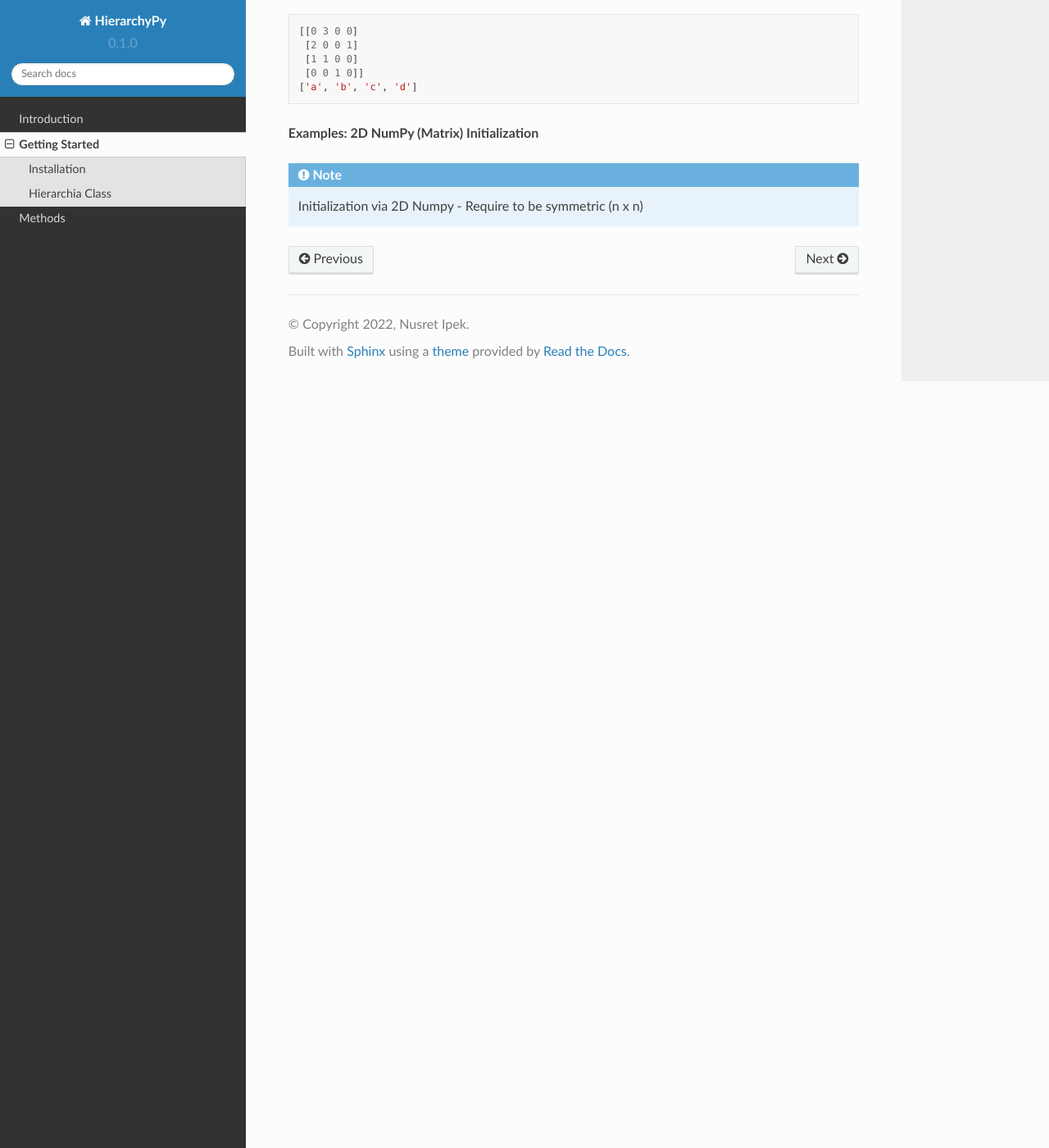
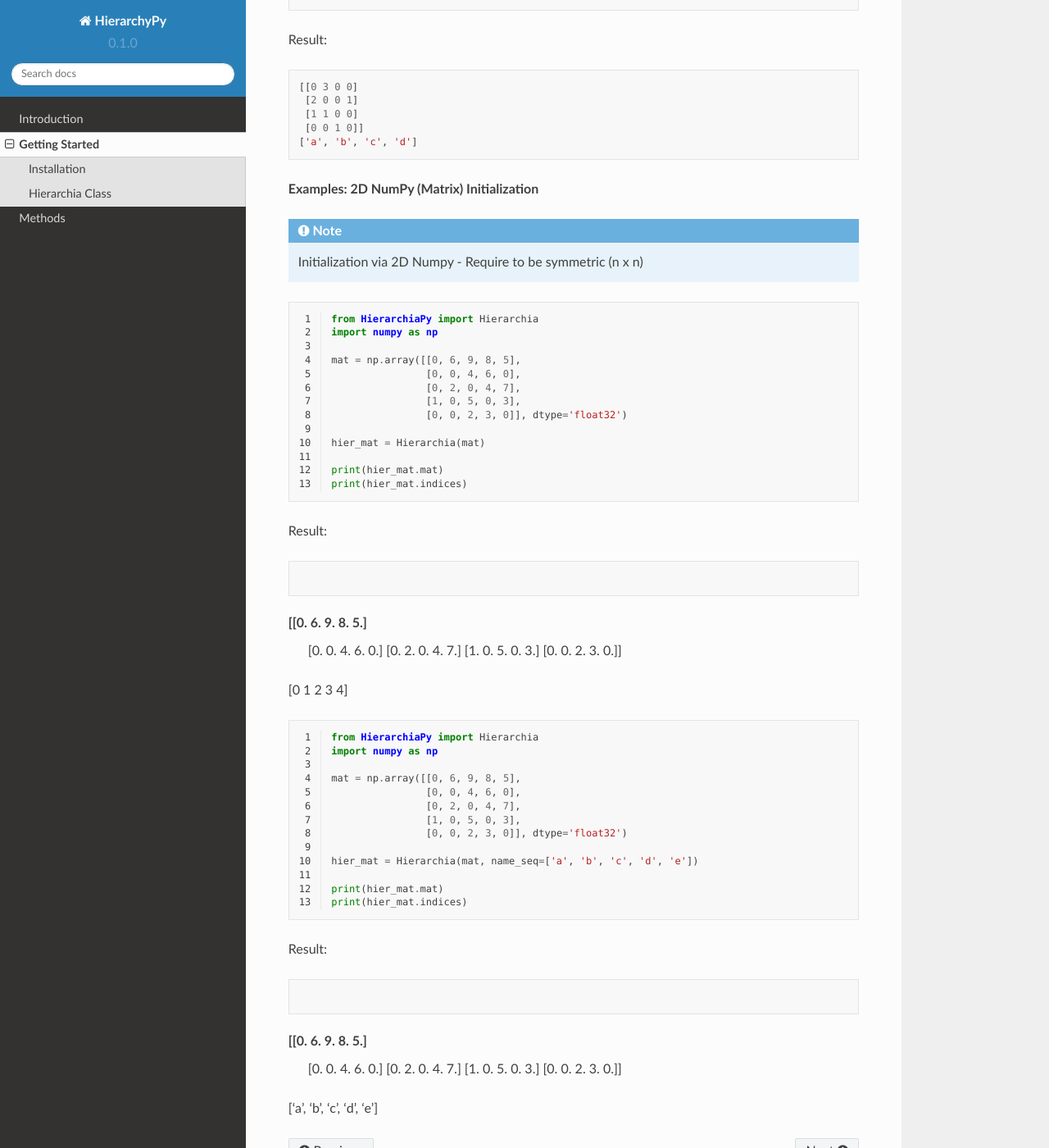
Before and after one commit to nusretipek/HierarchiaPy, a Sphinx documentation site: the page built from docs/source/getting-started.rst, in a window 1280 px wide and 1400 px high, scrolled down 1207 px. Shown: the whole window at 82% size. Built offline with Sphinx 7.4.7 and the Read the Docs theme 2.0.0, drawn with Linux system fonts in a browser that asks for light colours.

Commit message:
Update getting-started.rst

```diff
--- a/docs/source/getting-started.rst
+++ b/docs/source/getting-started.rst
@@ -32,8 +32,10 @@ Hierarchia Class
    import pandas as pd
 
    df = pd.DataFrame({'winner': ['c', 'a', 'a', 'b', 'd', 'b', 'a', 'c', 'b'],
-                   'loser': ['a', 'b', 'b', 'a', 'c', 'd', 'b', 'b', 'a']})
+                      'loser': ['a', 'b', 'b', 'a', 'c', 'd', 'b', 'b', 'a']})
+
    hier_df = Hierarchia(df, 'winner', 'loser')
+
    print(hier_df.mat)
    print(hier_df.indices)
 
@@ -44,8 +46,10 @@ Hierarchia Class
    import pandas as pd
 
    df = pd.DataFrame({'winner': ['c', 'a', 'a', 'b', 'd', 'b', 'a', 'c', 'b'],
-                   'loser': ['a', 'b', 'b', 'a', 'c', 'd', 'b', 'b', 'a']})
+                      'loser': ['a', 'b', 'b', 'a', 'c', 'd', 'b', 'b', 'a']})
+
    hier_df = Hierarchia(df, winner_col='winner', loser_col='loser')
+
    print(hier_df.mat)
    print(hier_df.indices)
 
@@ -64,3 +68,59 @@ Result:
 .. note::
 
   Initialization via 2D Numpy - Require to be symmetric (n x n)
+
+.. code-block:: python
+   :linenos:
+
+   from HierarchiaPy import Hierarchia
+   import numpy as np
+
+   mat = np.array([[0, 6, 9, 8, 5],
+                   [0, 0, 4, 6, 0],
+                   [0, 2, 0, 4, 7],
+                   [1, 0, 5, 0, 3],
+                   [0, 0, 2, 3, 0]], dtype='float32')
+
+   hier_mat = Hierarchia(mat)
+
+   print(hier_mat.mat)
+   print(hier_mat.indices)
+
+Result:
+
+.. code-block:: python
+
+[[0. 6. 9. 8. 5.]
+ [0. 0. 4. 6. 0.]
+ [0. 2. 0. 4. 7.]
+ [1. 0. 5. 0. 3.]
+ [0. 0. 2. 3. 0.]]
+[0 1 2 3 4]
+
+.. code-block:: python
+   :linenos:
+
+   from HierarchiaPy import Hierarchia
+   import numpy as np
+
+   mat = np.array([[0, 6, 9, 8, 5],
+                   [0, 0, 4, 6, 0],
+                   [0, 2, 0, 4, 7],
+                   [1, 0, 5, 0, 3],
+                   [0, 0, 2, 3, 0]], dtype='float32')
+
+   hier_mat = Hierarchia(mat, name_seq=['a', 'b', 'c', 'd', 'e'])
+
+   print(hier_mat.mat)
+   print(hier_mat.indices)
+
+Result:
+
+.. code-block:: python
+
+[[0. 6. 9. 8. 5.]
+ [0. 0. 4. 6. 0.]
+ [0. 2. 0. 4. 7.]
+ [1. 0. 5. 0. 3.]
+ [0. 0. 2. 3. 0.]]
+['a', 'b', 'c', 'd', 'e']
```
